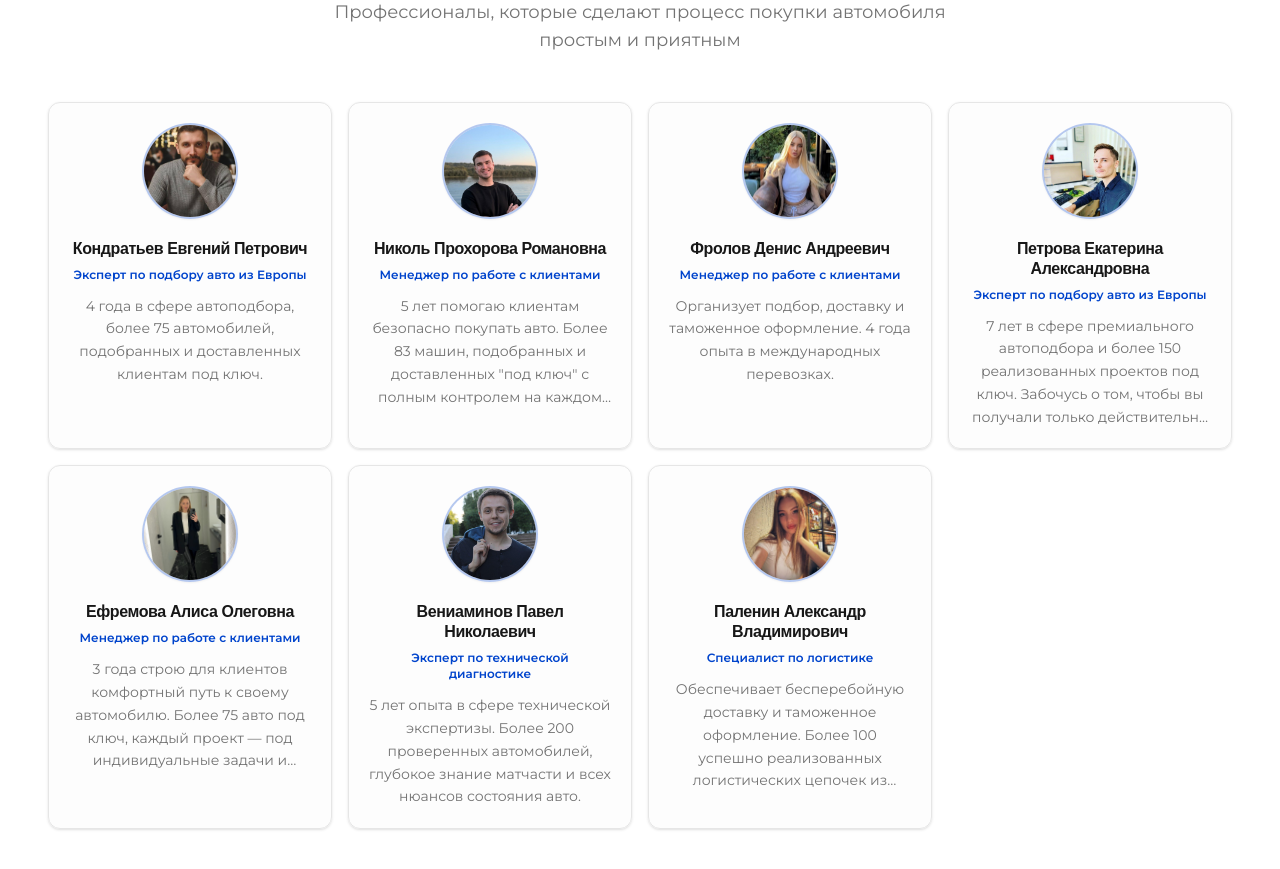
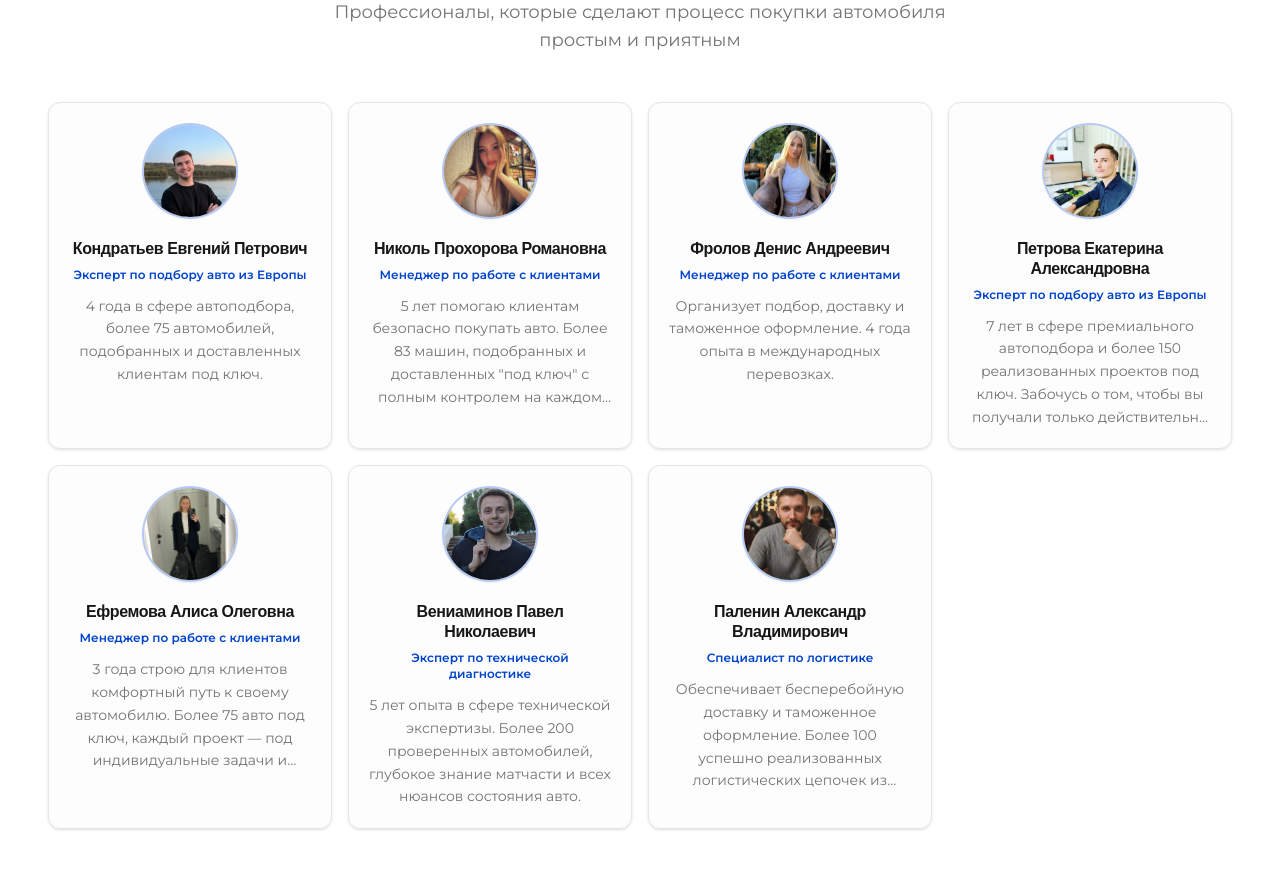
Before and after one commit to tymursoseliia/new-sait-sport-tech, a Next.js app: page /about in a window 1280 px wide. Shown: the part 2320-3189 px from the top of the page. Built offline with nearby package versions, Linux system fonts and the light colour scheme; a web font is replaced by a local one.

Commit message:
Fix team photo mapping: corrected cyclic shift

```diff
--- a/src/app/about/page.tsx
+++ b/src/app/about/page.tsx
@@ -18,14 +18,14 @@ const team = [
     position: 'Эксперт по подбору авто из Европы',
     description:
       '4 года в сфере автоподбора, более 75 автомобилей, подобранных и доставленных клиентам под ключ.',
-    image: '/team/KondratyevEvgeny.png'
+    image: '/team/NikolProkhorova.png'
   },
   {
     name: 'Николь Прохорова Романовна',
     position: 'Менеджер по работе с клиентами',
     description:
       '5 лет помогаю клиентам безопасно покупать авто. Более 83 машин, подобранных и доставленных "под ключ" с полным контролем на каждом этапе.',
-    image: '/team/NikolProkhorova.png'
+    image: '/team/PaleninAleksandr.jpg'
   },
   {
     name: 'Фролов Денис Андреевич',
@@ -60,7 +60,7 @@ const team = [
     position: 'Специалист по логистике',
     description:
       'Обеспечивает бесперебойную доставку и таможенное оформление. Более 100 успешно реализованных логистических цепочек из Европы в СНГ.',
-    image: '/team/PaleninAleksandr.jpg'
+    image: '/team/KondratyevEvgeny.png'
   },
 ];
 
```
